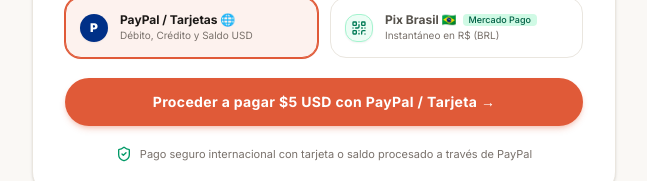
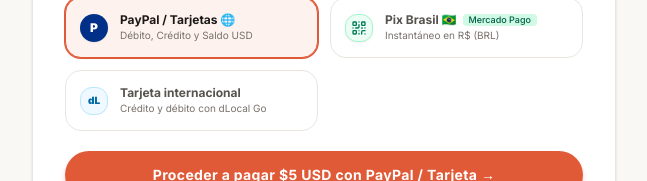
Before and after one commit to jjmoncar/eltop, a Next.js app: page /cripto/reclamar in a window 1280 px wide. Shown: the part 1639-1820 px from the top of the page, without its empty margins (96-743 px from the left). Built offline with nearby package versions, Linux system fonts and the light colour scheme; no server answers.

Commit message:
feat: add dLocal Go card payments

```diff
--- /dev/null
+++ b/src/app/api/checkout/dlocalgo/route.ts
@@ -0,0 +1,51 @@
+import { NextRequest, NextResponse } from 'next/server';
+import { supabaseAdmin, mockBids, mockCategories, isSupabaseConfigured } from '@/lib/supabase/admin';
+import { createDLocalGoPayment, dLocalGoConfig } from '@/lib/dlocalgo';
+import { Bid, Category } from '@/types/database';
+
+export async function POST(req: NextRequest) {
+  try {
+    const { bidId } = await req.json().catch(() => ({}));
+    if (!bidId) return NextResponse.json({ error: 'Falta el identificador de la puja (bidId).' }, { status: 400 });
+    if (!dLocalGoConfig.isConfigured) {
+      return NextResponse.json({ error: 'DLOCALGO_API_KEY y DLOCALGO_SECRET_KEY no están configuradas.', notConfigured: true }, { status: 400 });
+    }
+
+    let bid: Bid | null = null;
+    let category: Category | null = null;
+    if (isSupabaseConfigured && supabaseAdmin) {
+      const { data } = await supabaseAdmin.from('bids').select('*').eq('id', bidId).single();
+      bid = (data as Bid) || null;
+      if (bid) {
+        const { data: categoryData } = await supabaseAdmin.from('categories').select('*').eq('id', bid.category_id).single();
+        category = (categoryData as Category) || null;
+      }
+    } else {
+      bid = mockBids.find((item) => item.id === bidId) || null;
+      category = bid ? mockCategories.find((item) => item.id === bid!.category_id) || null : null;
+    }
+
+    if (!bid) return NextResponse.json({ error: 'La puja no existe o expiró.' }, { status: 404 });
+    const rawData = (bid.raw_payment_data as Record<string, string>) || {};
+    const origin = req.headers.get('origin') || process.env.NEXT_PUBLIC_APP_URL || 'http://localhost:3000';
+    const returnUrl = `${origin}/${category?.slug || 'saas'}/reclamar`;
+    const payment = await createDLocalGoPayment({
+      bidId: bid.id,
+      amountUsd: bid.bid_amount_cents / 100,
+      country: rawData.country || 'AR',
+      buyerName: bid.buyer_name,
+      buyerEmail: bid.buyer_email,
+      docType: rawData.doc_type || 'DNI',
+      docNumber: rawData.doc_number || '',
+      description: `ELTOP - ${bid.target_name} (${category?.name_es || 'Leaderboard'})`,
+      successUrl: `${returnUrl}?payment=success&bid_id=${bid.id}`,
+      backUrl: `${returnUrl}?payment=cancelled&bid_id=${bid.id}`,
+      notificationUrl: `${origin}/api/webhooks/dlocalgo`,
+    });
+
+    return NextResponse.json({ success: true, paymentId: payment.id, redirectUrl: payment.redirect_url });
+  } catch (error: any) {
+    console.error('Error en /api/checkout/dlocalgo:', error);
+    return NextResponse.json({ error: error?.message || 'Error al generar el checkout de dLocal Go.' }, { status: 500 });
+  }
+}
--- /dev/null
+++ b/src/app/api/webhooks/dlocalgo/route.ts
@@ -0,0 +1,27 @@
+import { NextRequest, NextResponse } from 'next/server';
+import { getDLocalGoPayment, isDLocalGoPaymentSuccessful, verifyDLocalGoNotification } from '@/lib/dlocalgo';
+import { processSuccessfulBid } from '@/app/api/webhooks/mercadopago/route';
+
+export async function POST(req: NextRequest) {
+  const rawBody = await req.text();
+  if (!verifyDLocalGoNotification(rawBody, req.headers.get('authorization'))) {
+    return NextResponse.json({ error: 'Firma de notificación dLocal Go no válida.' }, { status: 401 });
+  }
+
+  try {
+    const body = JSON.parse(rawBody) as { payment_id?: string };
+    if (!body.payment_id) return NextResponse.json({ received: true, note: 'No payment_id provided.' });
+
+    const payment = await getDLocalGoPayment(body.payment_id);
+    if (!isDLocalGoPaymentSuccessful(payment.status)) {
+      return NextResponse.json({ received: true, status: payment.status });
+    }
+    if (!payment.order_id) throw new Error('El pago dLocal Go no contiene order_id.');
+
+    await processSuccessfulBid(payment.order_id, body.payment_id, { provider: 'dlocalgo', ...payment });
+    return NextResponse.json({ success: true, processedBidId: payment.order_id });
+  } catch (error) {
+    console.error('Error procesando webhook de dLocal Go:', error);
+    return NextResponse.json({ error: 'Internal dLocal Go webhook error.' }, { status: 500 });
+  }
+}
--- a/src/components/ClaimForm.tsx
+++ b/src/components/ClaimForm.tsx
@@ -89,7 +89,7 @@
   };
 
   const [offeredAmountUSD, setOfferedAmountUSD] = useState<number>(20);
-  const [paymentProvider, setPaymentProvider] = useState<'stripe_pix' | 'paypal'>(
+  const [paymentProvider, setPaymentProvider] = useState<'stripe_pix' | 'paypal' | 'dlocalgo'>(
     initialCountryCode === 'BR' || currency === 'BRL' ? 'stripe_pix' : 'paypal'
   );
 
@@ -216,6 +216,20 @@
         });
         setPaypalSubmitted(true);
         setIsSubmitting(false);
+        return;
+      }
+
+      if (paymentProvider === 'dlocalgo') {
+        const checkoutRes = await fetch('/api/checkout/dlocalgo', {
+          method: 'POST',
+          headers: { 'Content-Type': 'application/json' },
+          body: JSON.stringify({ bidId }),
+        });
+        const checkoutData = await checkoutRes.json();
+        if (!checkoutRes.ok || !checkoutData.redirectUrl) {
+          throw new Error(checkoutData.error || 'Error al iniciar el checkout de dLocal Go.');
+        }
+        window.location.href = checkoutData.redirectUrl;
         return;
       }
 
@@ -545,7 +559,7 @@
                   />
                 </div>
 
-                <div className="grid grid-cols-1 sm:grid-cols-2 gap-3">
+                <div className="grid grid-cols-1 sm:grid-cols-3 gap-3">
                   <div>
                     <label className="block text-[11px] text-stone-500 mb-1">
                       URL de Destino *
@@ -772,6 +786,24 @@
                       <div className="text-[10px] text-stone-500">Instantáneo en R$ (BRL)</div>
                     </div>
                   </button>
+
+                  <button
+                    type="button"
+                    onClick={() => setPaymentProvider('dlocalgo')}
+                    className={`p-3.5 rounded-2xl border text-left transition flex items-center gap-3 ${
+                      paymentProvider === 'dlocalgo'
+                        ? 'bg-[#FDF2EE] border-[#E05A38] text-stone-900 shadow-xs ring-1 ring-[#E05A38]'
+                        : 'bg-white border-[#EAE6DF] text-stone-600 hover:text-stone-950'
+                    }`}
+                  >
+                    <div className="w-7 h-7 rounded-xl bg-sky-50 border border-sky-200 text-sky-700 flex items-center justify-center shrink-0 font-black text-[10px]">
+                      dL
+                    </div>
+                    <div>
+                      <div className="text-xs font-bold">Tarjeta internacional</div>
+                      <div className="text-[10px] text-stone-500">Crédito y débito con dLocal Go</div>
+                    </div>
+                  </button>
                 </div>
               </div>
 
@@ -785,6 +817,8 @@
                   ? 'Procesando Puja...'
                   : paymentProvider === 'paypal'
                   ? `Proceder a pagar $${offeredAmountUSD} USD con PayPal / Tarjeta →`
+                  : paymentProvider === 'dlocalgo'
+                  ? `Pagar $${offeredAmountUSD} USD con tarjeta →`
                   : `Pagar $${offeredAmountUSD} USD con Pix (Mercado Pago) →`}
               </button>
 
@@ -793,6 +827,8 @@
                 <span>
                   {paymentProvider === 'stripe_pix'
                     ? 'Pago seguro con Pix procesado a través de Mercado Pago'
+                    : paymentProvider === 'dlocalgo'
+                    ? 'Pago seguro con tarjeta procesado por dLocal Go'
                     : 'Pago seguro internacional con tarjeta o saldo procesado a través de PayPal'}
                 </span>
               </div>
--- /dev/null
+++ b/src/lib/dlocalgo.ts
@@ -0,0 +1,98 @@
+import crypto from 'crypto';
+
+const apiKey = process.env.DLOCALGO_API_KEY || '';
+const secretKey = process.env.DLOCALGO_SECRET_KEY || '';
+const mode = (process.env.DLOCALGO_MODE || 'sandbox').toLowerCase();
+
+export const dLocalGoConfig = {
+  apiKey,
+  secretKey,
+  baseUrl: mode === 'live' ? 'https://api.dlocalgo.com' : 'https://api-sbx.dlocalgo.com',
+  isConfigured: Boolean(apiKey && secretKey),
+};
+
+async function dLocalRequest(path: string, init?: RequestInit) {
+  if (!dLocalGoConfig.isConfigured) {
+    throw new Error('Las credenciales de dLocal Go no están configuradas.');
+  }
+
+  const response = await fetch(`${dLocalGoConfig.baseUrl}${path}`, {
+    ...init,
+    headers: {
+      'Content-Type': 'application/json',
+      Authorization: `Bearer ${dLocalGoConfig.apiKey}:${dLocalGoConfig.secretKey}`,
+      ...(init?.headers || {}),
+    },
+    cache: 'no-store',
+  });
+  const data = await response.json().catch(() => ({}));
+
+  if (!response.ok) {
+    throw new Error(data.message || data.error || `dLocal Go respondió con HTTP ${response.status}.`);
+  }
+
+  return data;
+}
+
+export async function createDLocalGoPayment(params: {
+  bidId: string;
+  amountUsd: number;
+  country: string;
+  buyerName: string;
+  buyerEmail: string;
+  docType: string;
+  docNumber: string;
+  successUrl: string;
+  backUrl: string;
+  notificationUrl: string;
+  description: string;
+}) {
+  const nameParts = params.buyerName.trim().split(/\s+/);
+  const payment = await dLocalRequest('/v1/payments', {
+    method: 'POST',
+    body: JSON.stringify({
+      currency: 'USD',
+      amount: Number(params.amountUsd.toFixed(2)),
+      country: params.country.toUpperCase(),
+      order_id: params.bidId,
+      description: params.description.slice(0, 255),
+      success_url: params.successUrl,
+      back_url: params.backUrl,
+      notification_url: params.notificationUrl,
+      payer: {
+        first_name: nameParts[0] || 'Comprador',
+        last_name: nameParts.slice(1).join(' ') || 'eltop.lat',
+        email: params.buyerEmail,
+        ...(params.docNumber
+          ? { document_type: params.docType, document: params.docNumber.replace(/[^\w]/g, '') }
+          : {}),
+      },
+    }),
+  });
+
+  if (!payment.redirect_url) throw new Error('dLocal Go no devolvió una URL de checkout.');
+  return payment;
+}
+
+export async function getDLocalGoPayment(paymentId: string) {
+  return dLocalRequest(`/v1/payments/${encodeURIComponent(paymentId)}`);
+}
+
+export function verifyDLocalGoNotification(rawBody: string, authorization: string | null) {
+  if (!dLocalGoConfig.isConfigured || !authorization) return false;
+  const signature = authorization.match(/Signature:\s*([^,\s]+)/i)?.[1];
+  if (!signature) return false;
+
+  const expected = crypto
+    .createHmac('sha256', dLocalGoConfig.secretKey)
+    .update(`${dLocalGoConfig.apiKey}${rawBody}`)
+    .digest('hex');
+
+  const expectedBuffer = Buffer.from(expected, 'utf8');
+  const providedBuffer = Buffer.from(signature, 'utf8');
+  return expectedBuffer.length === providedBuffer.length && crypto.timingSafeEqual(expectedBuffer, providedBuffer);
+}
+
+export function isDLocalGoPaymentSuccessful(status: unknown) {
+  return ['APPROVED', 'COMPLETED', 'PAID', 'SUCCESS', 'SUCCEEDED'].includes(String(status).toUpperCase());
+}
--- a/src/types/database.ts
+++ b/src/types/database.ts
@@ -73,7 +73,7 @@
   tagline: string;
   target_url: string;
   logo_url?: string | null;
-  payment_provider: 'mercadopago' | 'stripe_pix' | 'paypal' | 'usdt_manual';
+  payment_provider: 'mercadopago' | 'stripe_pix' | 'paypal' | 'dlocalgo' | 'usdt_manual';
   payment_id?: string | null;
   payment_status: 'pending' | 'paid' | 'failed' | 'refunded';
   raw_payment_data?: Json | null;
```
Also changed, not shown: 2 other files (tests, documents, lock files or other folders).
